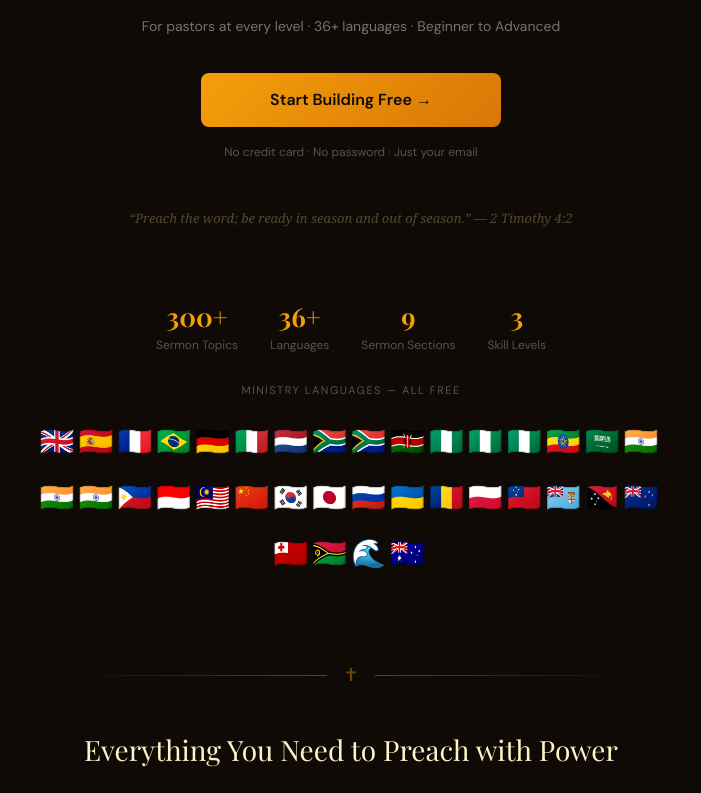
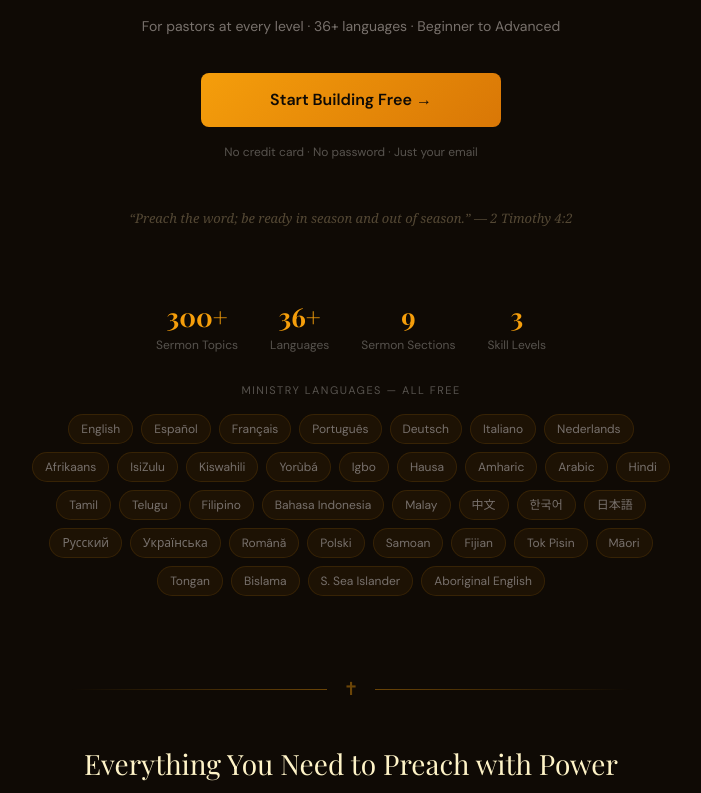
Before and after one commit to nextwaveaisuite/pastorshelper, a Next.js app: page / in a window 1280 px wide. Shown: the part 406-1199 px from the top of the page, without its empty margins (289-990 px from the left). Built offline with nearby package versions, Linux system fonts and the light colour scheme; no server answers; a web font is replaced by a local one.

Commit message:
Refactor languages display to use names instead of flags
Updated the languages section to display language names instead of flags.

```diff
--- a/app/page.tsx
+++ b/app/page.tsx
@@ -182,12 +182,14 @@ export default function Home() {
           </div>
         </section>
 
-        {/* Languages strip — flags only */}
+        {/* Languages strip */}
         <section style={{ padding: "8px 20px 32px", maxWidth: "680px", margin: "0 auto", position: "relative", zIndex: 10 }}>
           <p style={{ color: "#57534e", fontSize: "11px", letterSpacing: "1.5px", textTransform: "uppercase", textAlign: "center", marginBottom: "16px" }}>Ministry Languages — All Free</p>
-          <p style={{ textAlign: "center", fontSize: "28px", lineHeight: 2, letterSpacing: "4px" }}>
-            🇬🇧🇪🇸🇫🇷🇧🇷🇩🇪🇮🇹🇳🇱🇿🇦🇿🇦🇰🇪🇳🇬🇳🇬🇳🇬🇪🇹🇸🇦🇮🇳🇮🇳🇮🇳🇵🇭🇮🇩🇲🇾🇨🇳🇰🇷🇯🇵🇷🇺🇺🇦🇷🇴🇵🇱🇼🇸🇫🇯🇵🇬🇳🇿🇹🇴🇻🇺🌊🇦🇺
-          </p>
+          <div style={{ display: "flex", flexWrap: "wrap", gap: "8px", justifyContent: "center" }}>
+            {["English","Español","Français","Português","Deutsch","Italiano","Nederlands","Afrikaans","IsiZulu","Kiswahili","Yorùbá","Igbo","Hausa","Amharic","Arabic","Hindi","Tamil","Telugu","Filipino","Bahasa Indonesia","Malay","中文","한국어","日本語","Русский","Українська","Română","Polski","Samoan","Fijian","Tok Pisin","Māori","Tongan","Bislama","S. Sea Islander","Aboriginal English"].map(l => (
+              <span key={l} style={{ padding: "5px 12px", borderRadius: "16px", background: "rgba(245,158,11,0.06)", border: "1px solid rgba(245,158,11,0.12)", color: "#78716c", fontSize: "12px" }}>{l}</span>
+            ))}
+          </div>
         </section>
 
         {/* Features */}
```
